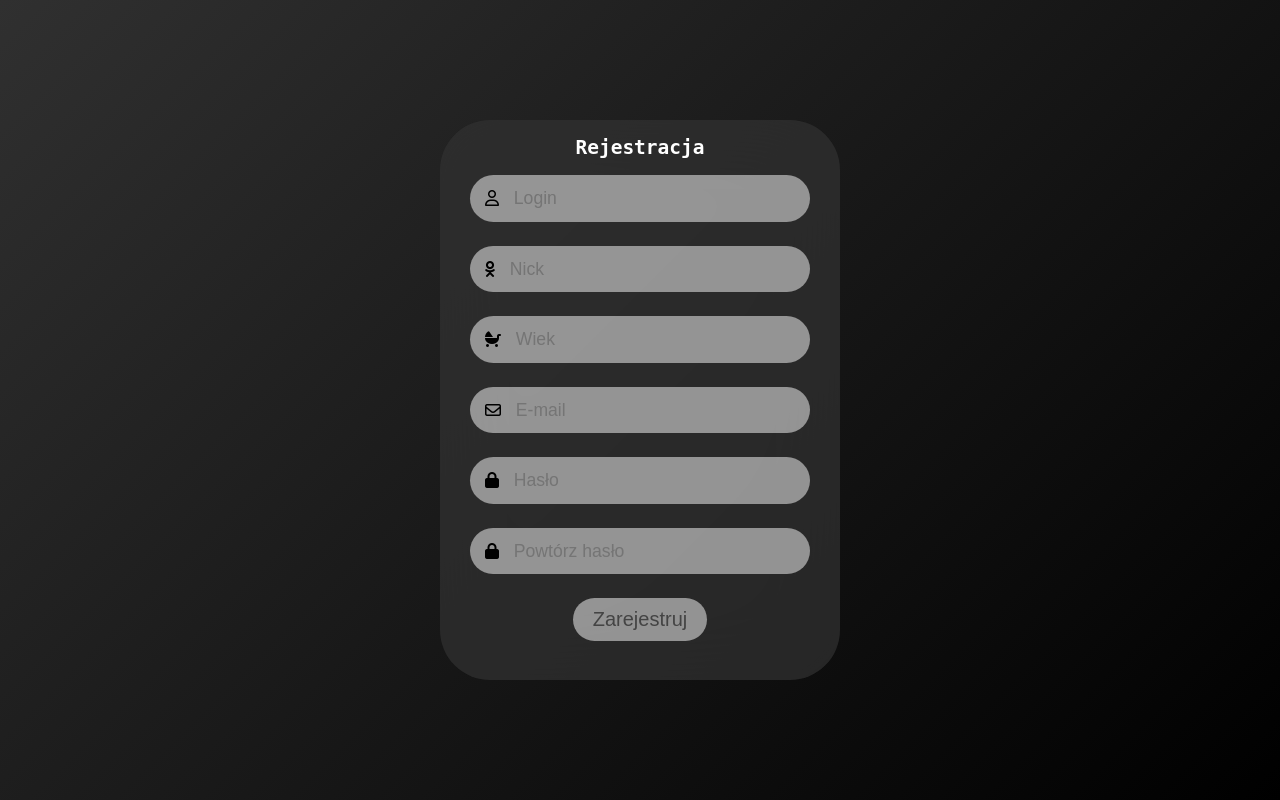
After one commit to Apappp/Projekt, a PHP site: page /register.php in a window 1280 px wide. The commit adds this page. Run offline with PHP 8.4, Linux system fonts and the light colour scheme; some libraries are stand-ins or nearby versions.

Commit message:
registerStyling

```diff
--- /dev/null
+++ b/css/register.css
@@ -0,0 +1,77 @@
+html, body {
+    height: 100%;
+    margin: 0px;
+    padding: 0px;
+}
+
+body {
+    font-family: monospace;
+    display: flex;
+    justify-content: center;
+    align-items: center;
+    background: linear-gradient(135deg, rgb(48, 48, 48), rgb(0, 0, 0));
+}
+
+.register-card {
+    background-color: rgba(51, 51, 51, 0.7);
+    backdrop-filter: blur(40px);
+    -webkit-backdrop-filter: blur(40px);
+    height: 70vh;
+    width: 30vw;
+    min-width: 400px;
+    color: white;
+    border-radius: 50px;
+}
+
+.register-header {
+    text-align: center;
+}
+
+.register-card-form {
+    width: 100%;
+    height: 100%;
+    display: flex;
+    flex-direction: column;
+    align-items: center;
+    gap: 3vh;
+}
+
+.form-item {
+    background-color: rgba(255, 255, 255, 0.5);
+    width: 80%;
+    padding: 10px;
+    border-radius: 50px;
+}
+
+.form-item i {
+    margin: 5px;
+    color: black;
+}
+
+.form-item input {
+    background: none;
+    border: none;
+    outline: none;
+    height: 3vh;
+    font-size: 1.1rem;
+    width: 80%;
+}
+
+.form-item input:focus {
+    border-bottom: 1.5px solid black;
+}
+
+.register-card-form input[type="submit"]{
+    background: rgba(255, 255, 255, 0.5);
+    border: none;
+    padding: 10px 20px;
+    border-radius: 50px;
+    transition: 0.3s;
+    font-size: 1.25rem;
+    color: rgb(68, 68, 68);
+}
+
+.register-card-form input[type="submit"]:hover {
+    background: rgb(20, 20, 20);
+    color: rgba(255, 255, 255, 0.5);
+}
--- a/homepage.php
+++ b/homepage.php
@@ -11,7 +11,7 @@
     <meta http-equiv="X-UA-Compatible" content="IE=edge">
     <meta name="viewport" content="width=device-width, initial-scale=1.0">
     <link rel="stylesheet" href="css/main.css">
-    <title>Typing rac</title>
+    <title>Typing race</title>
     <script src="jquery-3.6.1.js"></script>
 </head>
 <body>
--- a/index.php
+++ b/index.php
@@ -44,7 +44,7 @@
             <input type="submit" value="Zaloguj się" name="loginbtn">
         </form>
         <div class="login-card-footer">
-            Nie masz konta? <a href="rejestracja.php">Utwórz konto</a>
+            Nie masz konta? <a href="register.php">Utwórz konto</a>
         </div>
     </div>
 
--- /dev/null
+++ b/register.php
@@ -0,0 +1,48 @@
+<?php
+    require_once('database/database_connection.php');
+?>
+
+<!DOCTYPE html>
+<html lang="pl">
+<head>
+    <meta charset="UTF-8">
+    <meta http-equiv="X-UA-Compatible" content="IE=edge">
+    <meta name="viewport" content="width=device-width, initial-scale=1.0">
+    <title>Rejestracja</title>
+    <script src="https://kit.fontawesome.com/64c0f9e8f9.js" crossorigin="anonymous"></script>
+    <link rel="stylesheet" href="css/register.css">
+</head>
+<body>
+    <div class="register-card">
+        <h2 class="register-header">Rejestracja</h2>
+        <form action="" class="register-card-form" method="post">
+            <div class="form-item">
+                <i class="fa-regular fa-user"></i>
+                <input type="text" name="login" placeholder="Login">
+            </div>
+            <div class="form-item">
+            <i class="fa-brands fa-odnoklassniki"></i>
+                <input type="text" name="nickname" placeholder="Nick">
+            </div>
+            <div class="form-item">
+                <i class="fa-solid fa-baby-carriage"></i>
+                <input type="number" name="age" placeholder="Wiek">
+            </div>
+            <div class="form-item">
+                <i class="fa-regular fa-envelope"></i>
+                <input type="email" name="email" placeholder="E-mail">
+            </div>
+            <div class="form-item">
+                <i class="fa-solid fa-lock"></i>
+                <input type="password" name="password" placeholder="Hasło">
+            </div>
+            <div class="form-item">
+                <i class="fa-solid fa-lock"></i>
+                <input type="password" name="password2" placeholder="Powtórz hasło">
+            </div>
+            <input type="submit" name="registerbtn" value="Zarejestruj">
+        </form>
+    </div>
+
+</body>
+</html>
--- /dev/null
+++ b/register_push.php
@@ -0,0 +1,3 @@
+<?php
+
+?>
```
Also changed, not shown: css/main.css (+17 -0 lines), profile.php (+15 -8 lines).
